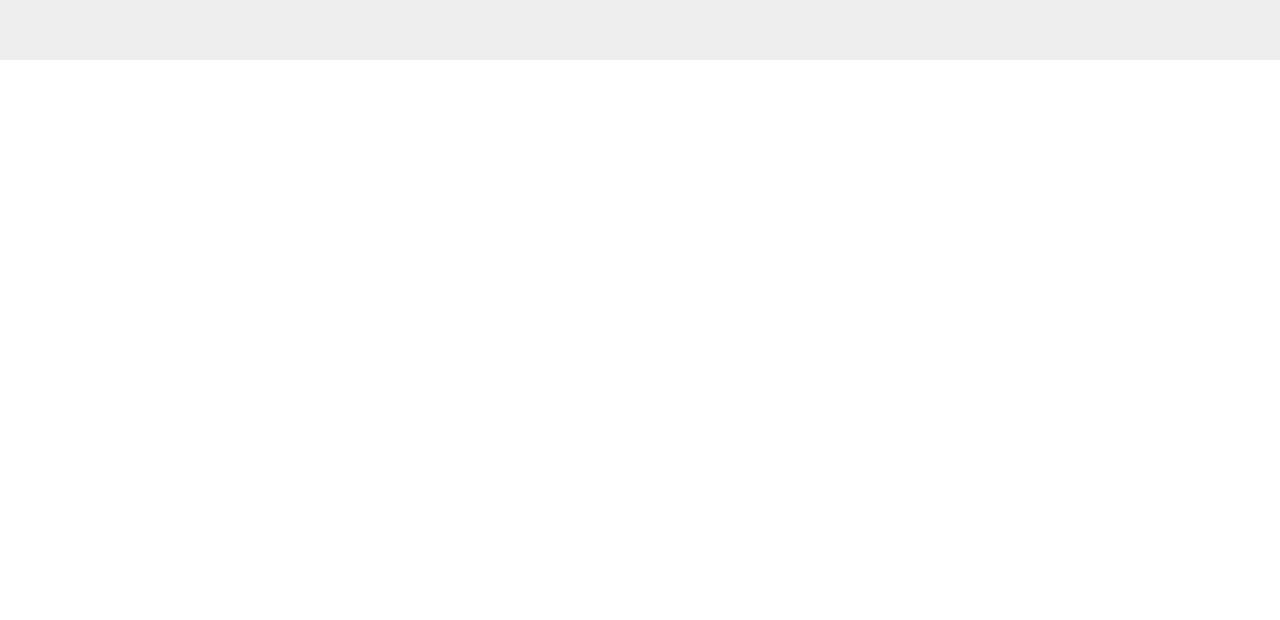
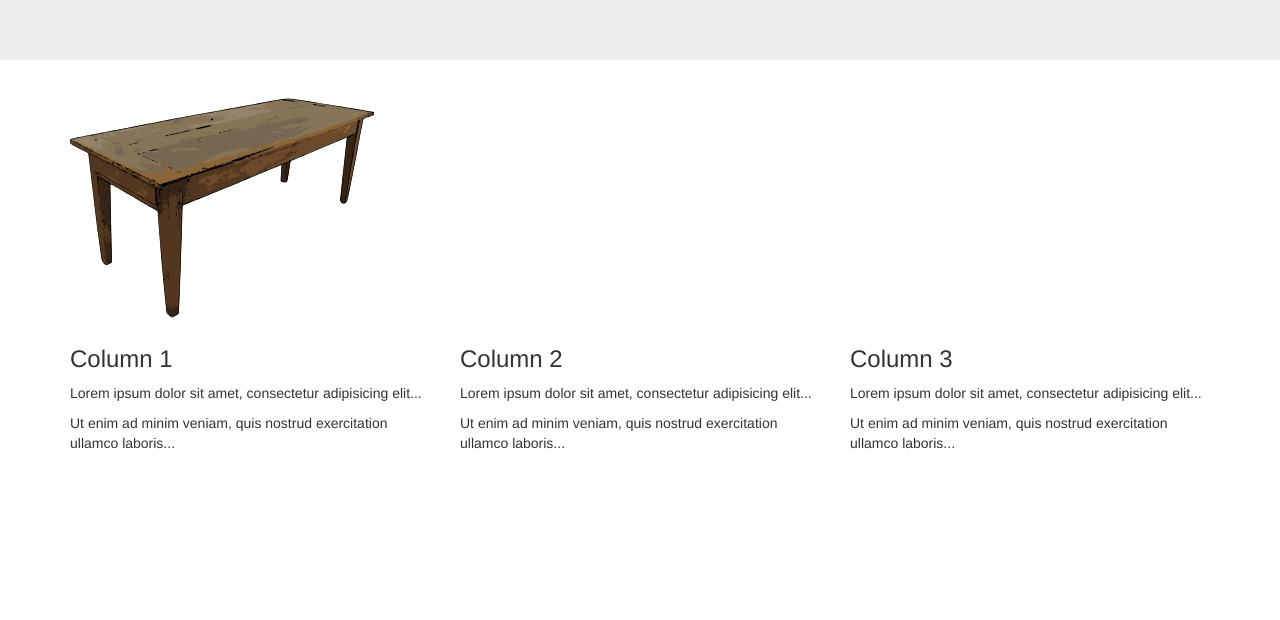
Before and after one commit to draperjames/narrativetable.com, a plain HTML site: page index.html in a window 1280 px wide. Shown: the part 180-800 px from the top of the page. Drawn offline with nearby package versions, Linux system fonts and the light colour scheme.

Commit message:
table revision

```diff
--- a/index.html
+++ b/index.html
@@ -16,8 +16,9 @@
 </div>
 
 <div class="container">
-<svg xmlns="antique_farm_table.svg" viewBox="0 0 500 500"> <!-- SVG code here --> </svg>
-<!--<img src="antique_farm_table.svg" />-->
+ <img src="antique_farm_table _w500px.svg" class="img-rounded" width="304" height="236">
+<!-- <svg id="svgMain" align="center" width="500" height="500"></svg> -->
+
   <div class="row">
     <div class="col-sm-4">
       <h3>Column 1</h3>
```
Also changed, not shown: antique_farm_table _w500px.svg (added).
